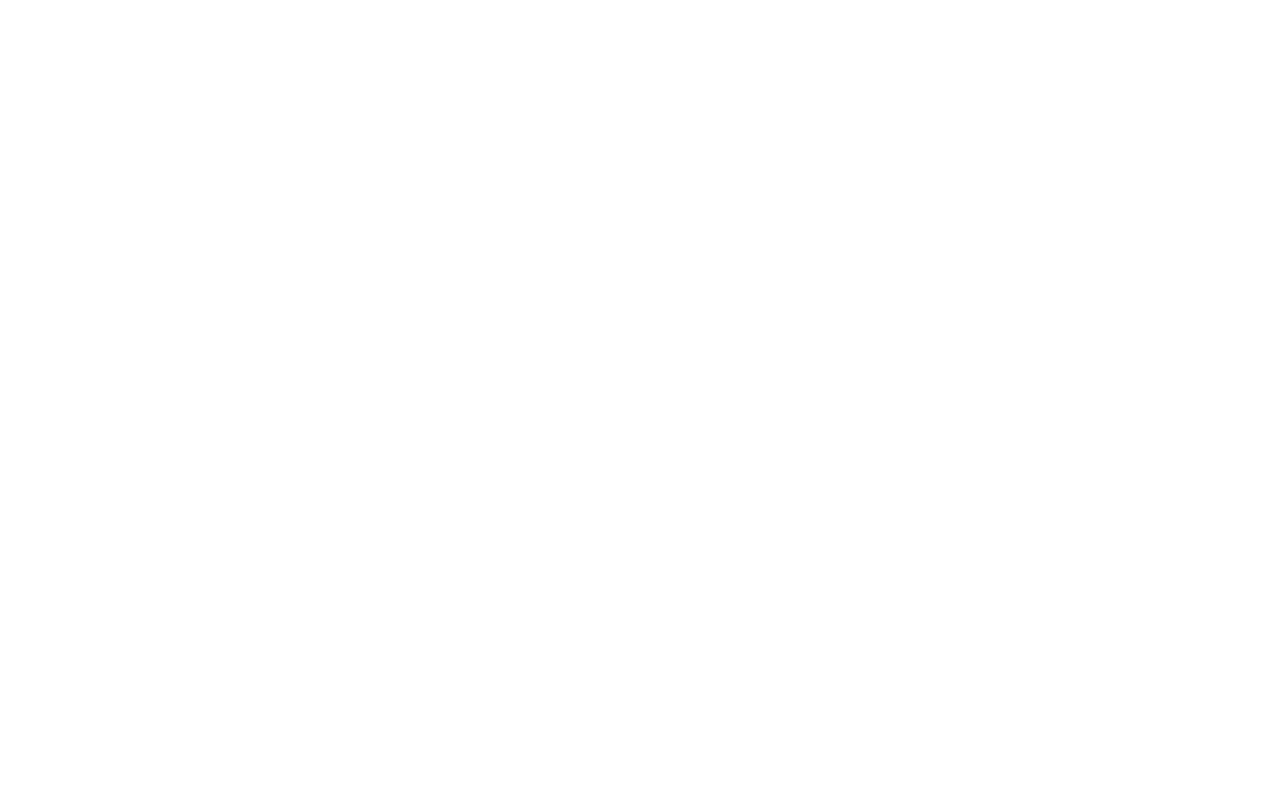
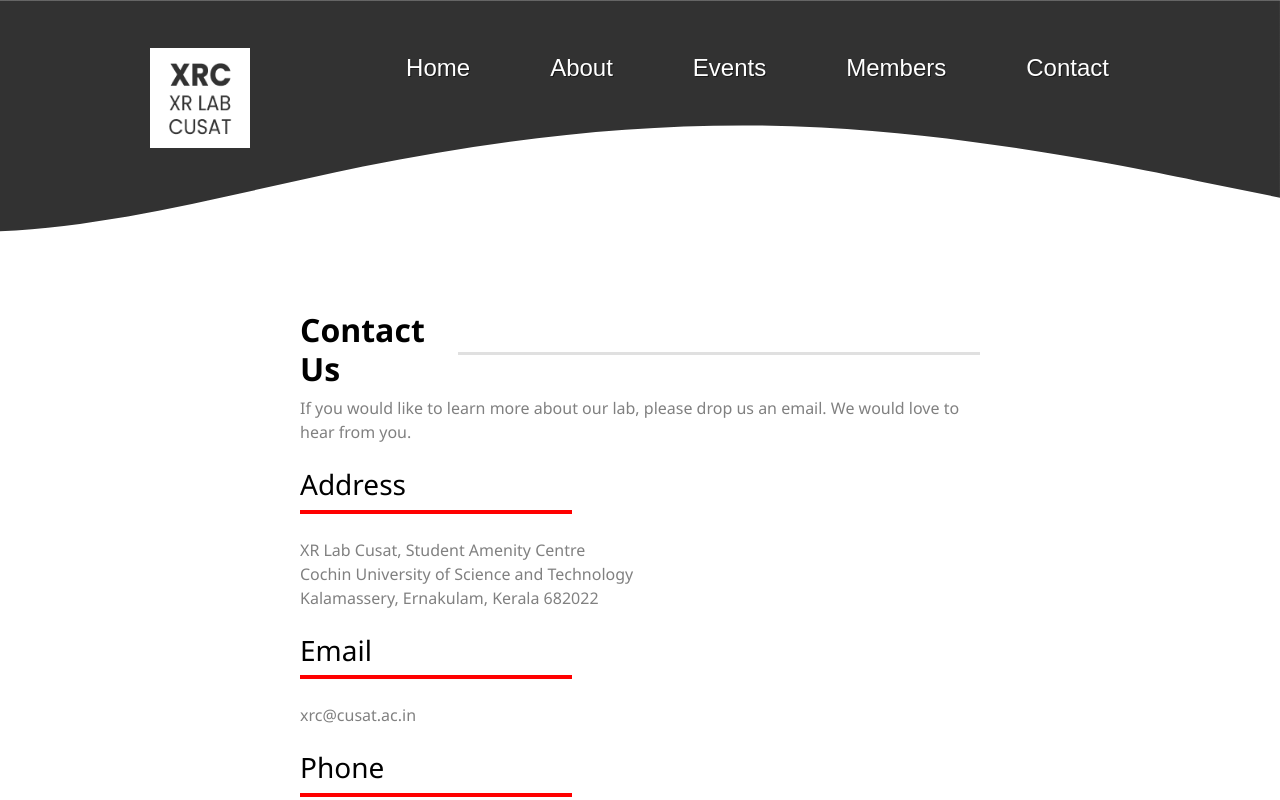
Before and after one commit to rohittp0/vr-world, a React app: page /contact in a window 1280 px wide. Before the commit this address had no page. Shown: the top 800 px of the page. Built offline with nearby package versions, Linux system fonts and the light colour scheme.

Commit message:
added about,contact

```diff
--- a/src/components/Header/Header.tsx
+++ b/src/components/Header/Header.tsx
@@ -19,10 +19,10 @@
                     <img className="logo" src={Logo} height={100} width={100} alt="logo"/>
                     <i className="fa fa-bars burger"></i>
                     <span className="navcont" onClick={()=>navigate("/")}>Home</span>
-                    <span className="navcont">About</span>
+                    <span className="navcont" onClick={()=>navigate("/about")}>About</span>
                     <span className="navcont">Events</span>
                     <span className="navcont" onClick={()=>navigate("/members")}>Members</span>
-                    <span className="navcont" >Contact</span>
+                    <span className="navcont" onClick={()=>navigate("/contact")}>Contact</span>
                 </div>
                 <svg
                     id="wave"
--- a/src/index.tsx
+++ b/src/index.tsx
@@ -9,6 +9,8 @@
 import Home from "./pages/Home";
 import Members from "./pages/members/index";
 import {HandleAppState} from "./components/HandleAppState";
+import ContactUs from "./pages/contactUs/ContactUs";
+import About from "./pages/about/About";
 
 const wb = new Workbox("/sw.js");
 
@@ -28,6 +30,8 @@
                     <Route path="/set_token" element={<HandleToken/>}/>
                     <Route path="/" element={<Home/>}/>
                     <Route path="/members" element={<Members/>} />
+                    <Route path="/contact" element={<ContactUs/>} />
+                    <Route path="/about" element={<About/>} />
                 </Routes>
             </BrowserRouter>
         </>
--- /dev/null
+++ b/src/pages/about/About.tsx
@@ -0,0 +1,32 @@
+import React from 'react'
+import Footer from '../../components/footer/Footer'
+import Header from '../../components/Header/Header'
+import "../../styles/about.css";
+
+function About() {
+    return (
+        <>
+            <Header />
+            <div className="main">
+                <div className="head">
+                    <h2 className='mb-3'>About</h2>
+                    <span className="divider" style={{width:"100%"}}></span>
+                </div>
+                <p style={{ color: "grey" }}>Given the choice, people prefer to engage in activities that involve the physical presence of other people, whether those activities be collaborating on a project, seeing a movie or play, going to a music concert or museum, dining at a restaurant, watching sports, or just chatting over coffee.<br/><br/>
+                    The NYU Future Reality explores how people will use future mixed reality technologies to better communicate and interact with each other when they are in the same physical space. Doing this right involves great technical challenges, but also great potential benefits.<br/><br/>
+                    In our optimistic view, the future can be a place where language itself will eventually take on new and rich visual dimensions, a sort of combination of Harry Potter and Harold and the Purple Crayon.
+
+                </p>
+                <div className="head">
+                    <h3 style={{ width: "15rem" }} className="dir mt-3">From the Director</h3>
+                    <span className="divider"></span>
+                </div>
+                <p style={{ color: "grey" }} className="mt-3">Given the choice, people prefer to engage in activities that involve the physical presence of other people, whether those activities be collaborating on a project, seeing a movie or play, going to a music concert or museum, dining at a restaurant, watching sports, or just chatting over coffee.
+                </p>
+            </div>
+            <Footer />
+        </>
+    )
+}
+
+export default About
--- /dev/null
+++ b/src/pages/contactUs/ContactUs.tsx
@@ -0,0 +1,39 @@
+import React, { Component } from "react";
+import Footer from "../../components/footer/Footer";
+import Header from "../../components/Header/Header";
+
+
+function ContactUs() {
+    return (
+        <>
+            <Header />
+            <div className="main">
+                <div className="head">
+                    <h2 >Contact Us</h2>
+                    <span className="divider"></span>
+                </div>
+
+                <p style={{ color: "grey" }}>If you would like to learn more about our lab, please drop us an email. We would love to hear from you.</p>
+                <div className="address mt-4">
+                    <h3>Address</h3>
+                    <div style={{ color: "red", backgroundColor: "red", height: "4px", width: "40%" }}></div>
+                    <p className='mt-4' style={{ color: "grey" }}>XR Lab Cusat, Student Amenity Centre <br />
+                        Cochin University of Science and Technology <br />
+                        Kalamassery, Ernakulam, Kerala 682022</p>
+                </div>
+                <div className="email mt-4">
+                    <h3>Email</h3>
+                    <div style={{ color: "red", backgroundColor: "red", height: "4px", width: "40%" }}></div>
+                    <p className='mt-4' style={{ color: "grey" }}>xrc@cusat.ac.in </p>
+                </div>
+                <div className="email mt-4 mb-5">
+                    <h3>Phone</h3>
+                    <div style={{ color: "red", backgroundColor: "red", height: "4px", width: "40%" }}></div>
+                    <p className='mt-4' style={{ color: "grey" }}>0484 123456 </p>
+                </div>
+            </div>
+            <Footer />
+        </>
+    )
+}
+export default ContactUs;
--- /dev/null
+++ b/src/styles/about.css
@@ -0,0 +1,4 @@
+.head {
+  display: flex;
+  justify-content: flex-start;
+}
--- /dev/null
+++ b/src/styles/contactUs.css
@@ -0,0 +1,4 @@
+.head {
+  display: flex;
+  justify-content: flex-start;
+}
```
Also changed, not shown: src/components/contactUs/contactUs.css (deleted, +0 -10 lines).
